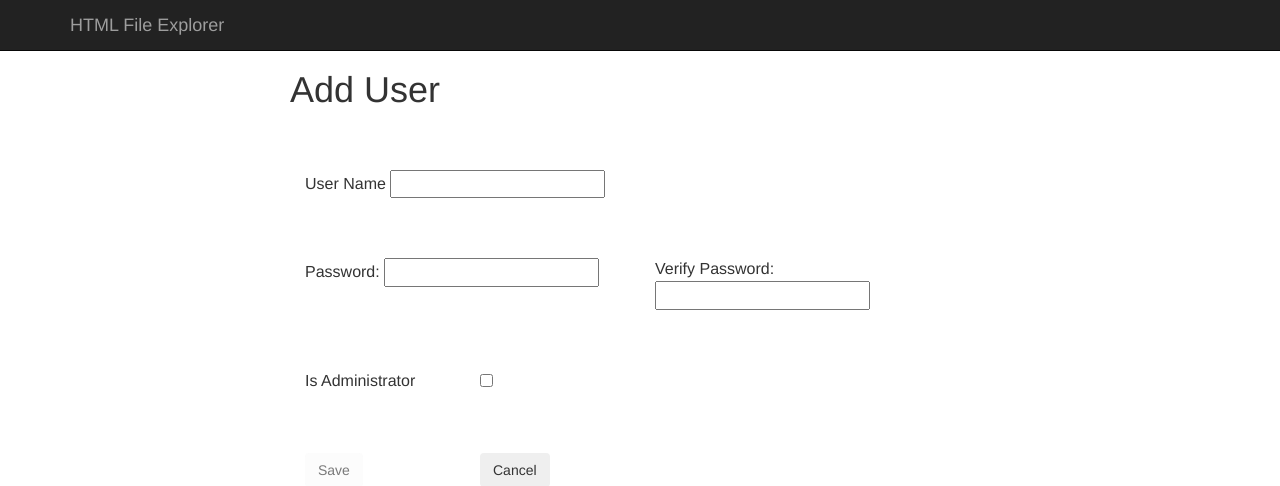
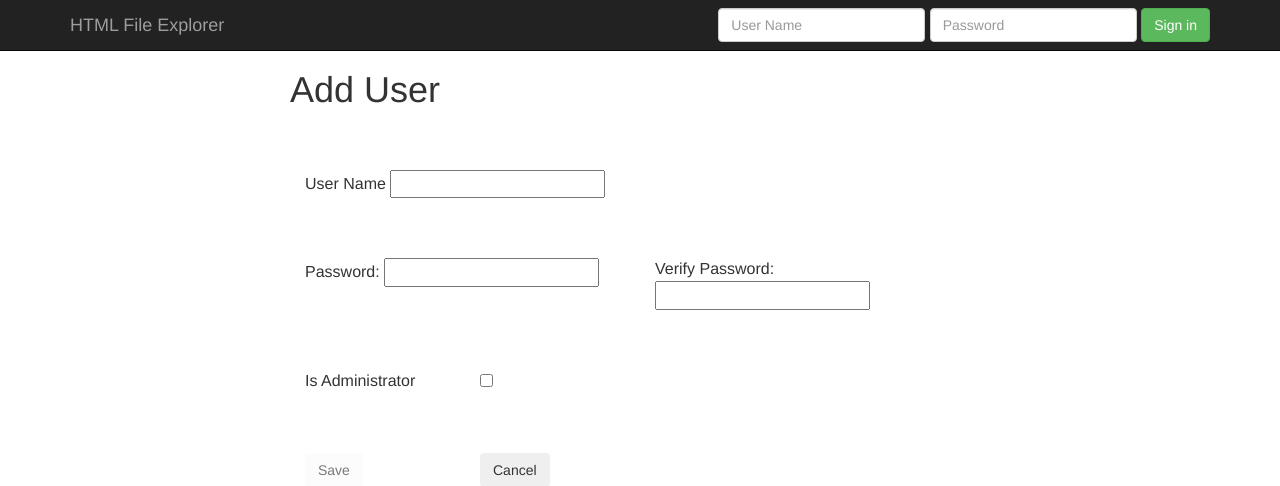
Before and after one commit to bfincher/html_browser, a Django app: template html_browser/templates/admin/add_user.html in a window 1280 px wide. Shown: the top 486 px of the page. Run offline with Django 3.2, Linux system fonts and the light colour scheme; the template is opened without the code that fills it, so the values that code supplies are empty; some libraries are stand-ins or nearby versions.

Commit message:
upgrade to bootstrap 3

```diff
--- a/html_browser/templates/page.html
+++ b/html_browser/templates/page.html
@@ -46,11 +46,12 @@
            {% if user.is_authenticated %}
              {% if user.is_staff %}
                <li class="active"><a href="{{ const.BASE_URL }}hbAdmin">Administration</a></li>
+             {% endif %}
 
              {% if showContent %}
                <li class="dropdown">
-                   <a href="#" class="dropdown-toggle" data-toggle="dropdown" role="button" aria-haspopup="true" aria-expanded="false">Filter <span class="caret"></span></a>
-                   <div class="dropdown-menu" style="padding: 15px; padding-bottom: 0px;">
+                 <a href="#" class="dropdown-toggle" data-toggle="dropdown" aria-haspopup="true" aria-expanded="true">Filter <span class="caret"></span></a>
+                 <span class="dropdown-menu" style="padding: 15px; padding-bottom: 0px;">
                    <center>
                      <h3>Apply a filter</h3>
                      <form method="post" action="{{ const.CONTENT_URL }}"> {% csrf_token %}
@@ -60,33 +61,7 @@
                        <input class="btn btn-default" type="submit" value="Filter" name="Filter" />
                      </form>
                    </center>
-                   </div>
-                 </li>
-               {% endif %}
-
-             {% endif %}
-           {% endif %}
-        </ul>
-
-      </div>
-      </div>
-    </div>
-    <!--
-		    {% if showContent %}
-		    <ul class="navbar-nav">
-			<li class="dropdown" data-dropdown="dropdown">
-		            <a href="#" class="dropdown-toggle" data-toggle="dropdown">Filter <b class="caret"></b></a>
-			    <div class="dropdown-menu" style="padding: 15px; padding-bottom: 0px;">
-			        <center>
-			        <h3>Apply a filter</h3>
-		                <form method="post" action="{{ const.CONTENT_URL }}"> {% csrf_token %}
-			            <input type="text" name="filter" value="{{ filter }}" maxlength="20" size="10" />
-			            <input type="hidden" name="currentFolder" value="{{ currentFolder }}" />
-			            <input type="hidden" name="currentPath" value="{{ currentPath }}" />
-			            <input class="btn btn-default" type="submit" value="Filter" name="Filter" />
-			        </form>
-				</center>
-			    </div>
+                 </span>
                </li>
                <li class="dropdown" data-dropdown="dropdown">
                  <a href="#" class="dropdown-toggle" data-toggle="dropdown">Search <b class="caret"></b></a>
@@ -123,29 +98,29 @@
                  </div>
                </li>
              </ul>
-		    {% endif %}
-
+           {% endif %} <!-- if showContent -->
+         {% endif %} <!-- if user is authenticated -->
+           </ul>
          <div class="small">
            {% if user.is_authenticated %}
-		    <ul class="navbar-nav pull-right" >
+             <ul class="nav navbar-nav navbar-right" >
                <li class="active"><a href="#" > {{ user.username }} </a> </li>
                <li class="active"><a href="{{ const.BASE_URL }}hbChangePassword" >Change Password </a></li>
                <li class="active"><a href="{{ const.BASE_URL }}hbLogout/" >Log Out  </a></li>
              </ul>
            {% else %}
-		    <form class="navbar-form pull-right" action="{{ const.BASE_URL }}hbLogin/" method="post" > {% csrf_token %}
-			<input class="col-md-2" name="userName" type="text" placeholder="User Name">
-			<input class="col-md-2" name="password" type="password" placeholder="Password">
-			<button type="submit" class="btn">Sign in</button>
-			<input class="col-md-1" name="action" type="hidden" value="login" >
+             <form class="navbar-form navbar-right" action="{{ const.BASE_URL }}hbLogin/" method="post" > {% csrf_token %}
+               <input class="form-control" name="userName" type="text" placeholder="User Name">
+               <input class="form-control" name="password" type="password" placeholder="Password">
+               <button type="submit" class="btn btn-success">Sign in</button>
+               <input name="action" type="hidden" value="login" >
             </form>
            {% endif %}
          </div>
+
       </div>
       </div>
     </div>
-    </div>
-    -->
     {% endblock %}
     {% block navbar2 %}
     {% if breadcrumbs %}
@@ -170,7 +145,7 @@
 {% block body2 %} {% endblock %}
 
  <!-- Placed at the end of the document so the pages load faster -->
-    <script src="{{ const.MEDIA_URL }}jjquery-1.11.3.min.js"></script>
+    <script src="{{ const.MEDIA_URL }}jquery-1.11.3.min.js"></script>
     <script src="{{ const.MEDIA_URL }}bootstrap/js/bootstrap.min.js"></script>
 {% block extra_js %} {% endblock %}
 </body>
```
Lines whose indentation alone changed are shown as unchanged.
